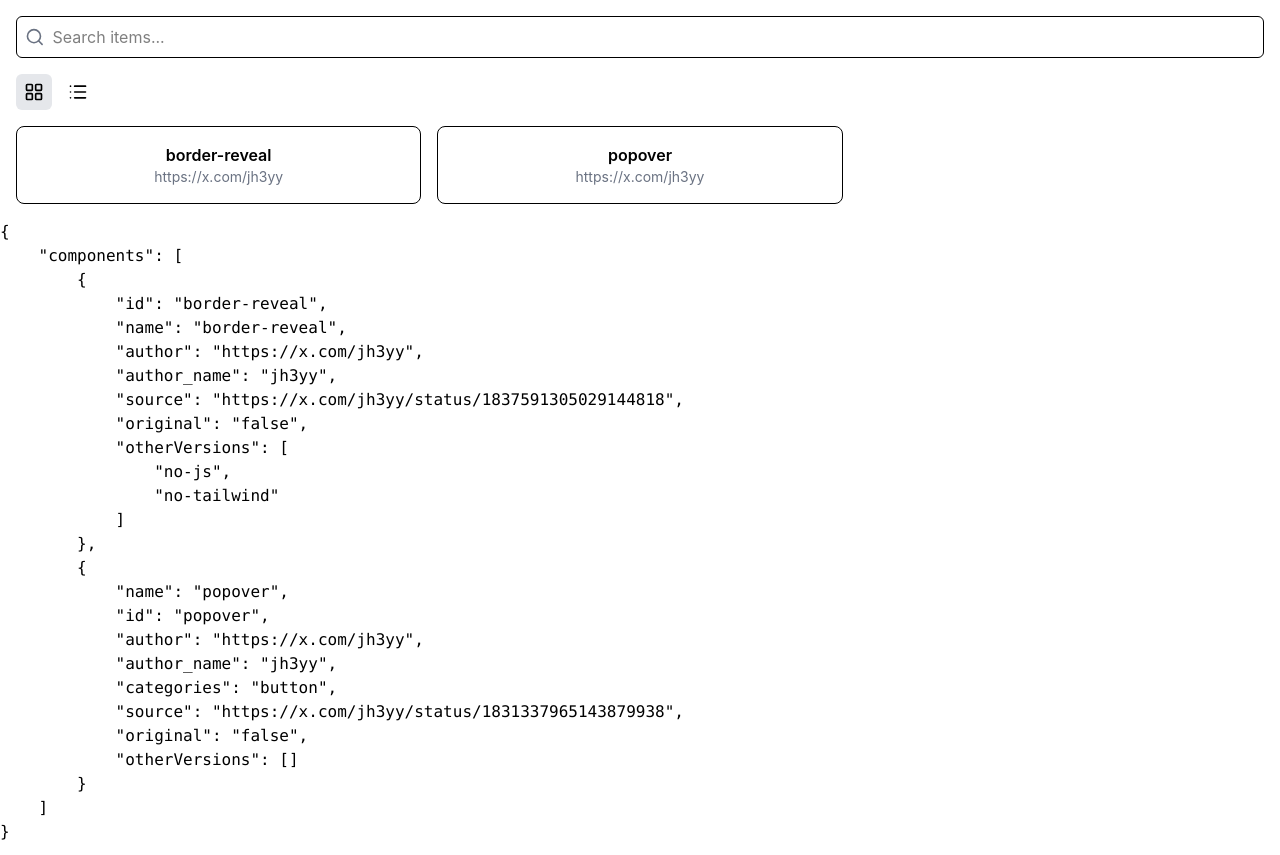
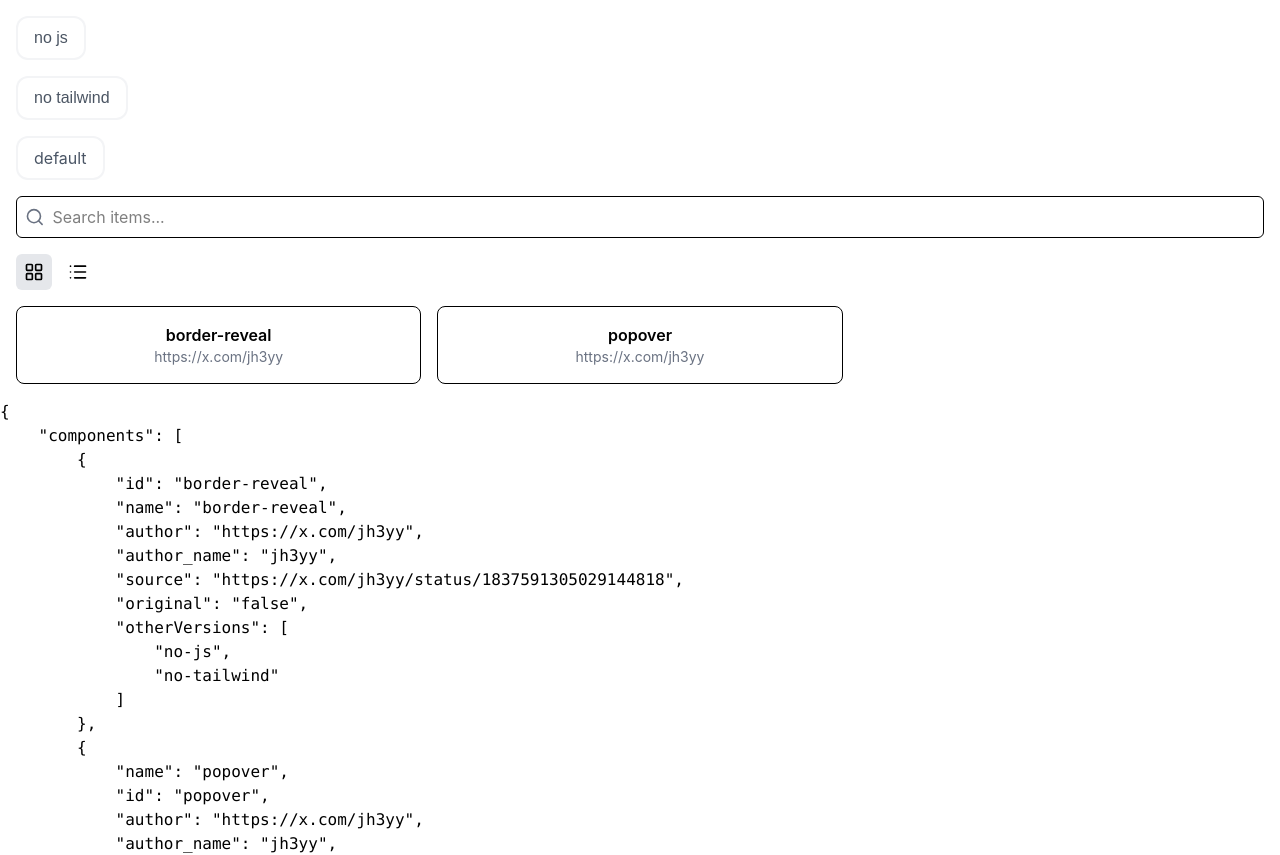
Before and after one commit to kettei-sproutty/awesome-svelte, a SvelteKit app: page / in a window 1280 px wide. Shown: the top 855 px of the page. Built offline with nearby package versions, Linux system fonts and the light colour scheme.

Commit message:
feat(reveal-border): create component default, no-tailwind & nojs

```diff
--- a/src/components/buttons/border-reveal/index.svelte
+++ b/src/components/buttons/border-reveal/index.svelte
@@ -1 +1,112 @@
-<h1>Border</h1>
+<script lang="ts">
+	import type { Snippet } from 'svelte';
+
+	type BorderRevealProps = {
+		onClick: () => void;
+		children: Snippet;
+		style?: 'single' | 'double';
+	};
+
+	let { style = 'double', onClick, children }: BorderRevealProps = $props();
+	let buttonRef: HTMLButtonElement;
+
+	const setAngle = (event: PointerEvent) => {
+		const { clientX: x, clientY: y } = event;
+		const { left, top, width, height } = buttonRef.getBoundingClientRect();
+		const center = {
+			x: left + width * 0.5,
+			y: top + height * 0.5
+		};
+		const delta = {
+			x: x - center.x,
+			y: y - center.y
+		};
+		const radians = Math.atan2(delta.y, delta.x);
+		const degrees = radians * (180 / Math.PI);
+
+		buttonRef.style.setProperty('--from', ((degrees + 360 + 90) % 360).toString());
+	};
+
+	$effect(() => {
+		buttonRef.addEventListener('pointerenter', setAngle);
+		buttonRef.addEventListener('pointerleave', setAngle);
+	});
+</script>
+
+<button
+	bind:this={buttonRef}
+	onclick={onClick}
+	class={`border-reveal relative flex items-center gap-2 bg-white border border-2 border-transparent
+  before:absolute after:absolute
+  before:rounded-xl after:rounded-xl
+  before:-z-1 after:-z-1
+  before:inset-[-2px] after:inset-[-2px]
+  before:bg-gray-100
+  focus-visible:outline-2 rounded-xl
+  focus-visible:outline-offset-2 px-4 py-2 cursor-pointer font-sans
+  text-gray-600  ${style}`}
+>
+	{@render children()}
+</button>
+
+<style scoped>
+	:root {
+		--border: 2;
+		--border-gradient: linear-gradient(65deg, hsl(280 90% 60%), hsl(35 100% 55%), hsl(10 100% 55%));
+	}
+
+	@property --complete {
+		initial-value: 0;
+		syntax: '<number>';
+		inherits: true;
+	}
+
+	.border-reveal:is(:hover, :focus-visible) {
+		--complete: 100;
+	}
+
+	.border-reveal {
+		background: linear-gradient(var(--color-white, #fff), var(--color-white, #fff)) padding-box;
+	}
+
+	.border-reveal::after {
+		background: var(--border-gradient);
+		transition: --complete 0.6s;
+		transition-timing-function: linear(
+			0 0%,
+			0.0027 3.64%,
+			0.0106 7.29%,
+			0.0425 14.58%,
+			0.0957 21.87%,
+			0.1701 29.16%,
+			0.2477 35.19%,
+			0.3401 41.23%,
+			0.5982 55.18%,
+			0.7044 61.56%,
+			0.7987 68.28%,
+			0.875 75%,
+			0.9297 81.25%,
+			0.9687 87.5%,
+			0.9922 93.75%,
+			1 100%
+		);
+	}
+
+	.single::after {
+		mask: conic-gradient(
+			from calc(var(--from, 0) * 1deg),
+			#000 calc(var(--complete) * 1%),
+			#0000 calc(var(--complete) * 1%)
+		);
+	}
+
+	.double::after {
+		mask: conic-gradient(
+			from calc(var(--from, 0) * 1deg),
+			#000 calc(var(--complete) * 1%),
+			#0000 calc(var(--complete) * 1%),
+			#0000 calc((100 - var(--complete)) * 1%),
+			#000 calc((100 - var(--complete)) * 1%)
+		);
+	}
+</style>
--- a/src/components/buttons/border-reveal/no-js.svelte
+++ b/src/components/buttons/border-reveal/no-js.svelte
@@ -0,0 +1,105 @@
+<script lang="ts">
+	import type { Snippet } from 'svelte';
+
+	type BorderRevealProps = {
+		onClick: () => void;
+		children: Snippet;
+		style?: 'single' | 'double';
+		startingAngle?: number;
+	};
+
+	let { style = 'double', onClick, children, startingAngle = 0 }: BorderRevealProps = $props();
+</script>
+
+<button onclick={onClick} class={`border-reveal  ${style}`} style="--from: {startingAngle}">
+	{@render children()}
+</button>
+
+<style scoped>
+	:root {
+		--border: 2;
+		--border-gradient: linear-gradient(65deg, hsl(280 90% 60%), hsl(35 100% 55%), hsl(10 100% 55%));
+		--from: 0;
+		--bg: #fff;
+		--color: #4b5563;
+	}
+
+	@property --complete {
+		initial-value: 0;
+		syntax: '<number>';
+		inherits: true;
+	}
+
+	.border-reveal:is(:hover, :focus-visible) {
+		--complete: 100;
+	}
+	.border-reveal {
+		cursor: pointer;
+		color: var(--color);
+		position: relative;
+		padding: 0.5rem 1rem;
+		border: calc(var(--border) * 1px) solid transparent;
+		background: linear-gradient(var(--bg), var(--bg)) padding-box;
+		font-family: sans-serif;
+		border-radius: 12px;
+		display: flex;
+		align-items: center;
+		gap: 0.5rem;
+		outline-offset: 0.25rem;
+		outline-color: hsl(210 100% 60%);
+	}
+
+	.border-reveal::after,
+	.border-reveal::before {
+		content: '';
+		border-radius: 12px;
+		position: absolute;
+		inset: calc(var(--border) * -1px);
+		z-index: -1;
+	}
+
+	.border-reveal::before {
+		background: #f3f4f6;
+	}
+
+	.border-reveal::after {
+		background: var(--border-gradient);
+		transition: --complete 0.6s;
+		transition-timing-function: linear(
+			0 0%,
+			0.0027 3.64%,
+			0.0106 7.29%,
+			0.0425 14.58%,
+			0.0957 21.87%,
+			0.1701 29.16%,
+			0.2477 35.19%,
+			0.3401 41.23%,
+			0.5982 55.18%,
+			0.7044 61.56%,
+			0.7987 68.28%,
+			0.875 75%,
+			0.9297 81.25%,
+			0.9687 87.5%,
+			0.9922 93.75%,
+			1 100%
+		);
+	}
+
+	.single::after {
+		mask: conic-gradient(
+			from calc(var(--from, 0) * 1deg),
+			#000 calc(var(--complete) * 1%),
+			#0000 calc(var(--complete) * 1%)
+		);
+	}
+
+	.double::after {
+		mask: conic-gradient(
+			from calc(var(--from, 0) * 1deg),
+			#000 calc(var(--complete) * 1%),
+			#0000 calc(var(--complete) * 1%),
+			#0000 calc((100 - var(--complete)) * 1%),
+			#000 calc((100 - var(--complete)) * 1%)
+		);
+	}
+</style>
--- a/src/components/buttons/border-reveal/no-tailwind.svelte
+++ b/src/components/buttons/border-reveal/no-tailwind.svelte
@@ -0,0 +1,120 @@
+<script lang="ts">
+	import type { Snippet } from 'svelte';
+
+	type BorderRevealProps = {
+		onClick: () => void;
+		children: Snippet;
+		style?: 'single' | 'double';
+	};
+
+	let { style = 'double', onClick, children }: BorderRevealProps = $props();
+	let buttonRef: HTMLButtonElement;
+
+	const setAngle = (event: PointerEvent) => {
+		const { clientX: x, clientY: y } = event;
+		const { left, top, width, height } = buttonRef.getBoundingClientRect();
+		const center = {
+			x: left + width * 0.5,
+			y: top + height * 0.5
+		};
+		const delta = {
+			x: x - center.x,
+			y: y - center.y
+		};
+		const radians = Math.atan2(delta.y, delta.x);
+		const degrees = radians * (180 / Math.PI);
+
+		buttonRef.style.setProperty('--from', ((degrees + 360 + 90) % 360).toString());
+	};
+
+	$effect(() => {
+		buttonRef.addEventListener('pointerenter', setAngle);
+		buttonRef.addEventListener('pointerleave', setAngle);
+	});
+</script>
+
+<button bind:this={buttonRef} onclick={onClick} class={`border-reveal ${style}`}>
+	{@render children()}
+</button>
+
+<style scoped>
+	:root {
+		--border: 2;
+		--border-gradient: linear-gradient(65deg, hsl(280 90% 60%), hsl(35 100% 55%), hsl(10 100% 55%));
+		--bg: #fff;
+		--color: #4b5563;
+	}
+
+	.border-reveal:is(:hover, :focus-visible) {
+		--complete: 100;
+	}
+	.border-reveal {
+		cursor: pointer;
+		color: var(--color);
+		position: relative;
+		padding: 0.5rem 1rem;
+		border: calc(var(--border) * 1px) solid transparent;
+		background: linear-gradient(var(--bg), var(--bg)) padding-box;
+		font-family: sans-serif;
+		border-radius: 12px;
+		display: flex;
+		align-items: center;
+		gap: 0.5rem;
+		outline-offset: 0.25rem;
+		outline-color: hsl(210 100% 60%);
+	}
+
+	.border-reveal::after,
+	.border-reveal::before {
+		content: '';
+		border-radius: 12px;
+		position: absolute;
+		inset: calc(var(--border) * -1px);
+		z-index: -1;
+	}
+
+	.border-reveal::before {
+		background: #f3f4f6;
+	}
+
+	.border-reveal::after {
+		background: var(--border-gradient);
+		transition: --complete 0.6s;
+		transition-timing-function: linear(
+			0 0%,
+			0.0027 3.64%,
+			0.0106 7.29%,
+			0.0425 14.58%,
+			0.0957 21.87%,
+			0.1701 29.16%,
+			0.2477 35.19%,
+			0.3401 41.23%,
+			0.5982 55.18%,
+			0.7044 61.56%,
+			0.7987 68.28%,
+			0.875 75%,
+			0.9297 81.25%,
+			0.9687 87.5%,
+			0.9922 93.75%,
+			1 100%
+		);
+	}
+
+	.single::after {
+		mask: conic-gradient(
+			from calc(var(--from, 0) * 1deg),
+			#000 calc(var(--complete) * 1%),
+			#0000 calc(var(--complete) * 1%)
+		);
+	}
+
+	.double::after {
+		mask: conic-gradient(
+			from calc(var(--from, 0) * 1deg),
+			#000 calc(var(--complete) * 1%),
+			#0000 calc(var(--complete) * 1%),
+			#0000 calc((100 - var(--complete)) * 1%),
+			#000 calc((100 - var(--complete)) * 1%)
+		);
+	}
+</style>
--- a/src/routes/+page.server.ts
+++ b/src/routes/+page.server.ts
@@ -3,7 +3,7 @@ import fs from 'node:fs';
 import type { Load } from '@sveltejs/kit';
 
 export const prerender = true;
-
+// export const csr = false
 type Components = {} & { [key: string]: string | string[] };
 
 const analyze = (path: string): Components[] => {
--- a/src/routes/+page.svelte
+++ b/src/routes/+page.svelte
@@ -1,6 +1,8 @@
 <script lang="ts">
 	import { Search, LayoutGrid, List } from 'lucide-svelte';
-
+	import BorderRevealNoJS from '../components/buttons/border-reveal/no-js.svelte';
+	import BorderRevealNoTw from '../components/buttons/border-reveal/no-tailwind.svelte';
+	import BorderReveal from '../components/buttons/border-reveal/index.svelte';
 	let { data } = $props();
 
 	let search = $state('');
@@ -16,6 +18,12 @@
 </script>
 
 <div class="container mx-auto p-4 space-y-4">
+	<BorderRevealNoJS onClick={() => console.log('pressed')} style="double">no js</BorderRevealNoJS>
+
+	<BorderRevealNoTw onClick={() => console.log('pressed')}>no tailwind</BorderRevealNoTw>
+
+	<BorderReveal onClick={() => console.log('pressed')}>default</BorderReveal>
+
 	<div class="flex items-center space-x-2 border rounded-md p-2">
 		<Search class="w-5 h-5 text-gray-500" />
 		<input
--- a/svelte.config.js
+++ b/svelte.config.js
@@ -5,7 +5,7 @@ import { vitePreprocess } from '@sveltejs/vite-plugin-svelte';
 const config = {
 	// Consult https://kit.svelte.dev/docs/integrations#preprocessors
 	// for more information about preprocessors
-	preprocess: vitePreprocess(),
+	preprocess: vitePreprocess({ script: true }),
 
 	kit: {
 		// adapter-auto only supports some environments, see https://kit.svelte.dev/docs/adapter-auto for a list.
```
